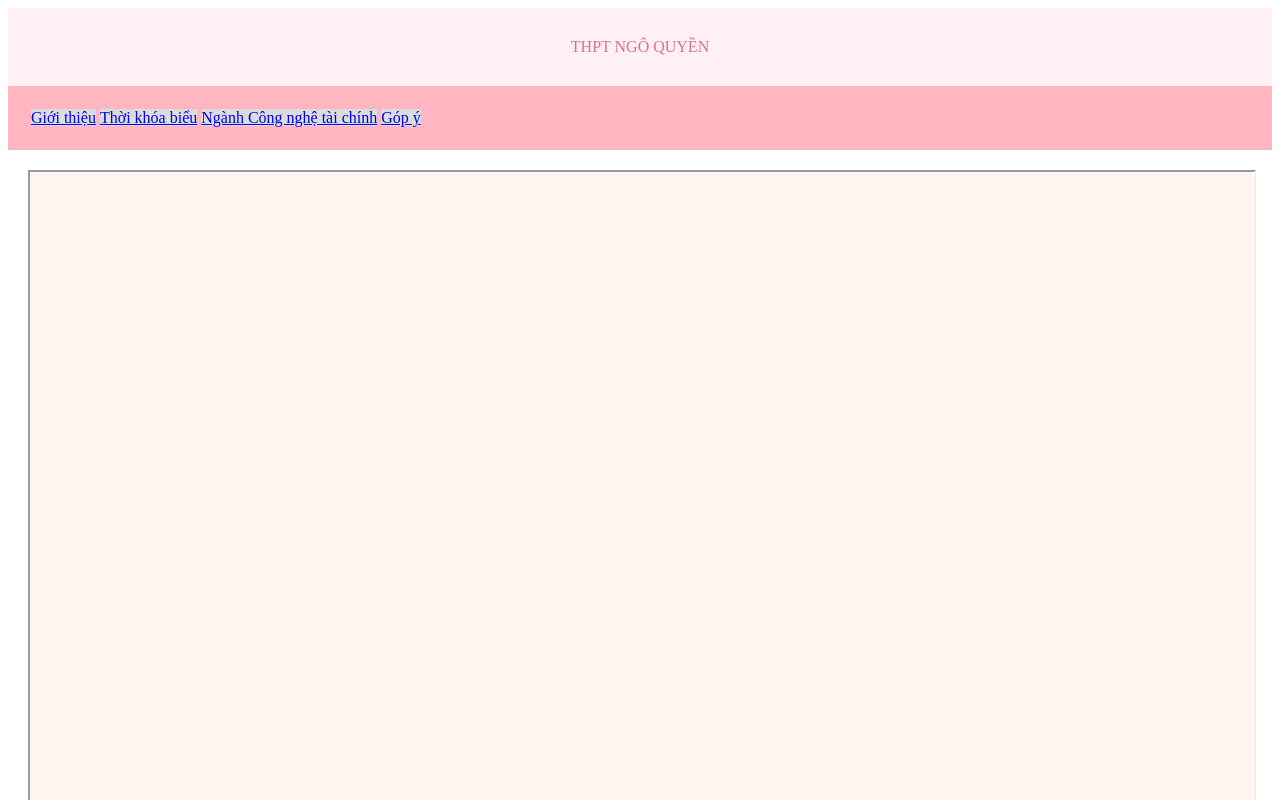
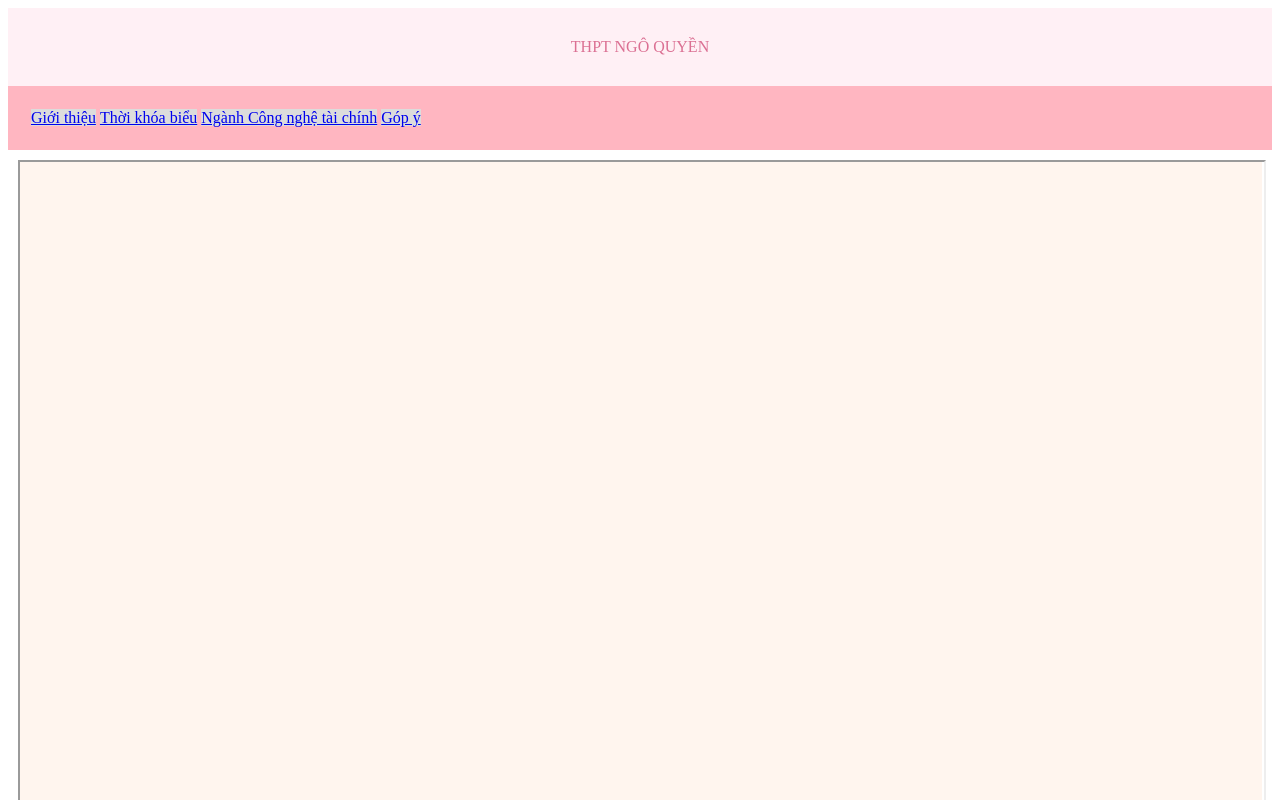
Before and after one commit to Le-Huyen-Trang/Huyen-Trang, a plain HTML site: page index.html in a window 1280 px wide. Shown: the top 800 px of the page. Drawn offline with Linux system fonts and the light colour scheme.

Commit message:
Update style.css

```diff
--- a/style.css
+++ b/style.css
@@ -6,4 +6,4 @@ li{font-size: 35px;}
 .thucdon{background-color:#ffb6c1 ;display: block;text-align: center; padding: 20px;}
 .thucdon a{background-color: Gainsboro;text-align: center; }
 .thucdon a: hover{color: Cornsilk;}
-.noidung{background:#fff5ee;margin: 20px;}
+.noidung{background:#fff5ee;margin: 10px;}
```
